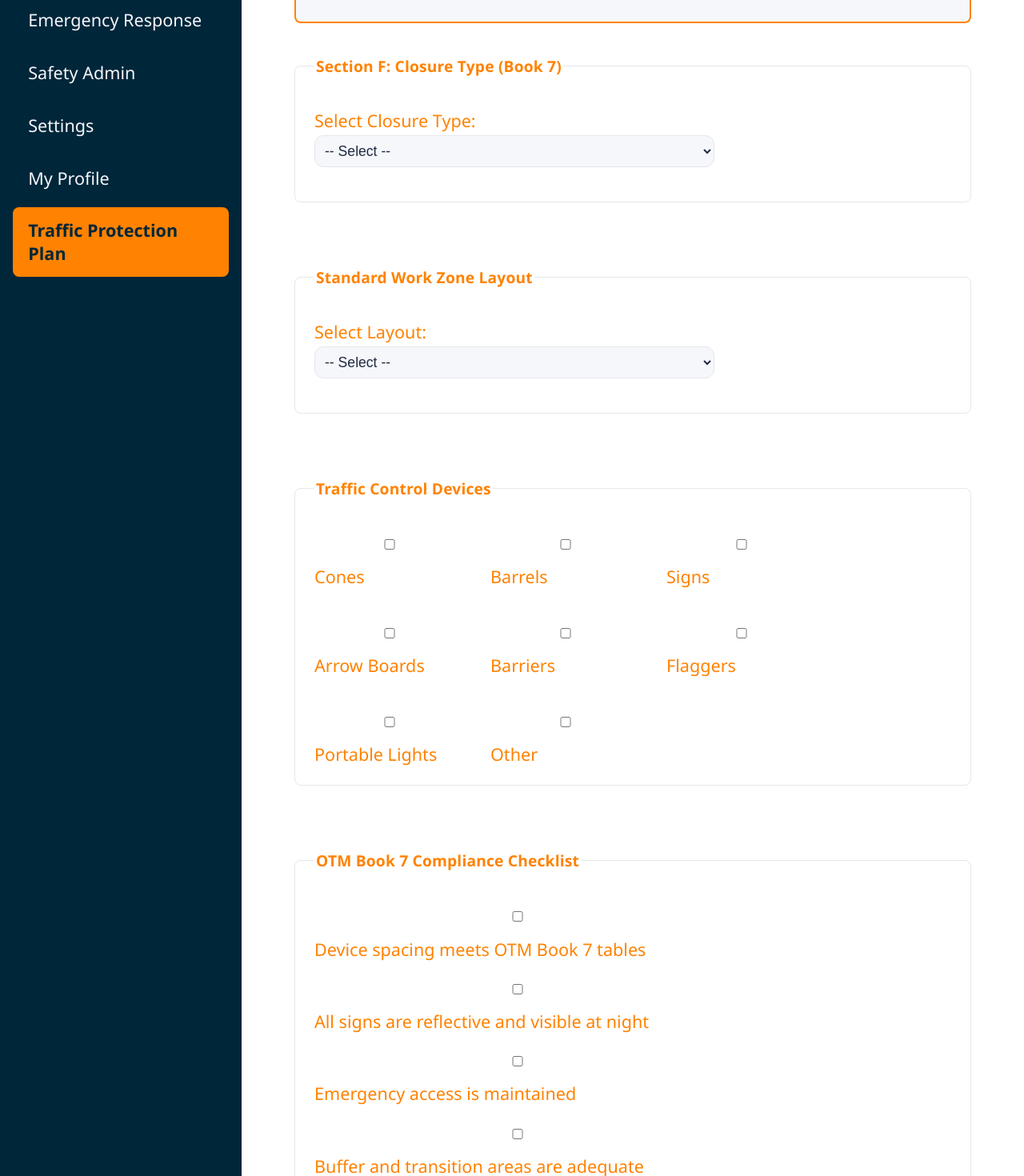
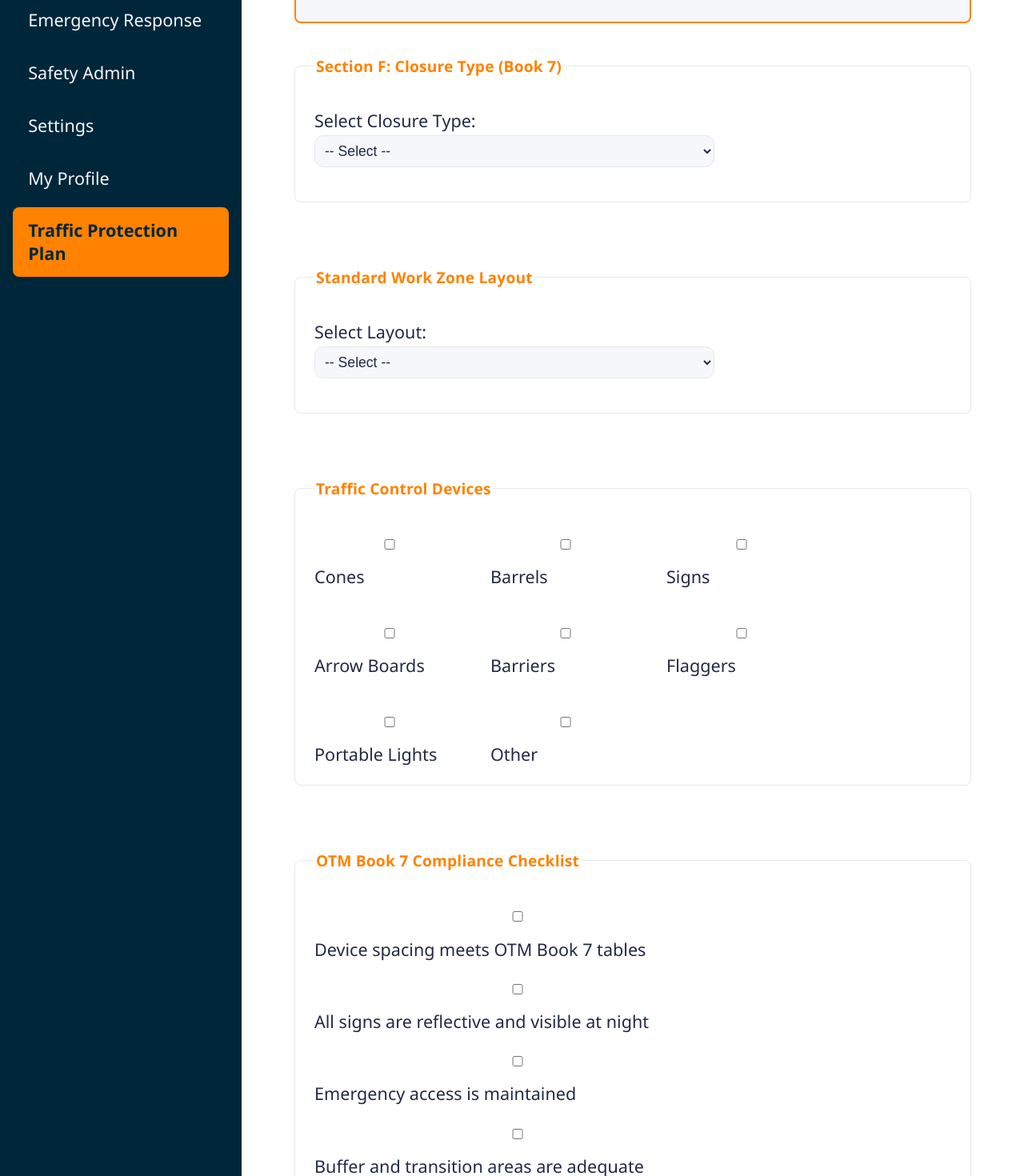
Before and after one commit to 15811643/007-safety-app, a React (Vite) app: page /traffic-protection-plan in a window 1280 px wide. Shown: the part 440-1910 px from the top of the page at 80% size. Built offline with nearby package versions, Linux system fonts and the light colour scheme.

Commit message:
Restrict orange accent to section headings only; use default text color for all other content in Traffic Control Plan

```diff
--- a/src/components/TrafficProtectionPlan.jsx
+++ b/src/components/TrafficProtectionPlan.jsx
@@ -151,7 +151,7 @@ const TrafficProtectionPlan = () => {
         <p>
           For detailed requirements, consult the <a href="https://www.publications.gov.on.ca/store/20170501121/Free_Download_Files/300958.pdf" target="_blank" rel="noopener noreferrer" style={{ color: 'var(--color-accent)', textDecoration: 'underline' }}>Ontario Traffic Manual: Book 7</a>.
         </p>
-        <ul style={{ fontSize: '1.1rem', marginLeft: '1.5rem', color: 'var(--color-accent)' }}>
+        <ul style={{ fontSize: '1.1rem', marginLeft: '1.5rem', color: 'var(--color-text)' }}>
           <li>Use standard layouts for lane closures, detours, and flagging.</li>
           <li>Follow minimum device spacing and placement tables.</li>
           <li>Ensure all signs and devices are visible and reflective at night.</li>
@@ -163,7 +163,7 @@ const TrafficProtectionPlan = () => {
         <fieldset style={{ border: '1px solid var(--color-border)', borderRadius: 8, padding: '1.5rem', marginBottom: '2.5rem' }}>
           <SectionHeading>Section F: Closure Type (Book 7)</SectionHeading>
           <div style={{ display: 'flex', flexDirection: 'column', gap: '1.2rem', maxWidth: 500 }}>
-            <label style={{ color: 'var(--color-accent)' }}>
+            <label style={{ color: 'var(--color-text)' }}>
               Select Closure Type:<br/>
               <select name="closureTypeDetailed" value={closureTypeDetailed} onChange={e => setClosureTypeDetailed(e.target.value)} style={{ fontSize: '1.1rem', padding: '0.5rem', marginTop: 4, width: '100%' }}>
                 <option value="">-- Select --</option>
@@ -205,7 +205,7 @@ const TrafficProtectionPlan = () => {
         <fieldset style={{ border: '1px solid var(--color-border)', borderRadius: 8, padding: '1.5rem', marginBottom: '2.5rem' }}>
           <SectionHeading>Standard Work Zone Layout</SectionHeading>
           <div style={{ display: 'flex', flexDirection: 'column', gap: '1.2rem', maxWidth: 500 }}>
-            <label style={{ color: 'var(--color-accent)' }}>
+            <label style={{ color: 'var(--color-text)' }}>
               Select Layout:<br/>
               <select name="standardLayout" value={form.standardLayout || ''} onChange={handleChange} style={{ fontSize: '1.1rem', padding: '0.5rem', marginTop: 4, width: '100%' }}>
                 <option value="">-- Select --</option>
@@ -230,25 +230,25 @@ const TrafficProtectionPlan = () => {
         <fieldset style={{ border: '1px solid var(--color-border)', borderRadius: 8, padding: '1.5rem', marginBottom: '2.5rem' }}>
           <SectionHeading>Traffic Control Devices</SectionHeading>
           <div style={{ display: 'flex', flexWrap: 'wrap', gap: '2.5rem 2.5rem', alignItems: 'center' }}>
-            <label style={{ color: 'var(--color-accent)', minWidth: 180 }}><input type="checkbox" name="cones" checked={devices.cones} onChange={handleChange} /> Cones</label>
-            <label style={{ color: 'var(--color-accent)', minWidth: 180 }}><input type="checkbox" name="barrels" checked={devices.barrels} onChange={handleChange} /> Barrels</label>
-            <label style={{ color: 'var(--color-accent)', minWidth: 180 }}><input type="checkbox" name="signs" checked={devices.signs} onChange={handleChange} /> Signs</label>
-            <label style={{ color: 'var(--color-accent)', minWidth: 180 }}><input type="checkbox" name="arrowBoards" checked={devices.arrowBoards} onChange={handleChange} /> Arrow Boards</label>
-            <label style={{ color: 'var(--color-accent)', minWidth: 180 }}><input type="checkbox" name="barriers" checked={devices.barriers} onChange={handleChange} /> Barriers</label>
-            <label style={{ color: 'var(--color-accent)', minWidth: 180 }}><input type="checkbox" name="flaggers" checked={devices.flaggers} onChange={handleChange} /> Flaggers</label>
-            <label style={{ color: 'var(--color-accent)', minWidth: 180 }}><input type="checkbox" name="portableLights" checked={devices.portableLights} onChange={handleChange} /> Portable Lights</label>
-            <label style={{ color: 'var(--color-accent)', minWidth: 180 }}><input type="checkbox" name="otherDevice" checked={devices.otherDevice} onChange={handleChange} /> Other</label>
+            <label style={{ color: 'var(--color-text)', minWidth: 180 }}><input type="checkbox" name="cones" checked={devices.cones} onChange={handleChange} /> Cones</label>
+            <label style={{ color: 'var(--color-text)', minWidth: 180 }}><input type="checkbox" name="barrels" checked={devices.barrels} onChange={handleChange} /> Barrels</label>
+            <label style={{ color: 'var(--color-text)', minWidth: 180 }}><input type="checkbox" name="signs" checked={devices.signs} onChange={handleChange} /> Signs</label>
+            <label style={{ color: 'var(--color-text)', minWidth: 180 }}><input type="checkbox" name="arrowBoards" checked={devices.arrowBoards} onChange={handleChange} /> Arrow Boards</label>
+            <label style={{ color: 'var(--color-text)', minWidth: 180 }}><input type="checkbox" name="barriers" checked={devices.barriers} onChange={handleChange} /> Barriers</label>
+            <label style={{ color: 'var(--color-text)', minWidth: 180 }}><input type="checkbox" name="flaggers" checked={devices.flaggers} onChange={handleChange} /> Flaggers</label>
+            <label style={{ color: 'var(--color-text)', minWidth: 180 }}><input type="checkbox" name="portableLights" checked={devices.portableLights} onChange={handleChange} /> Portable Lights</label>
+            <label style={{ color: 'var(--color-text)', minWidth: 180 }}><input type="checkbox" name="otherDevice" checked={devices.otherDevice} onChange={handleChange} /> Other</label>
           </div>
         </fieldset>
         {/* Compliance Checklist */}
         <fieldset style={{ border: '1px solid var(--color-border)', borderRadius: 8, padding: '1.5rem', marginBottom: '2.5rem' }}>
           <SectionHeading>OTM Book 7 Compliance Checklist</SectionHeading>
           <div style={{ display: 'flex', flexDirection: 'column', gap: '1.2rem', maxWidth: 500 }}>
-            <label style={{ color: 'var(--color-accent)' }}><input type="checkbox" name="check-spacing" /> Device spacing meets OTM Book 7 tables</label>
-            <label style={{ color: 'var(--color-accent)' }}><input type="checkbox" name="check-signs" /> All signs are reflective and visible at night</label>
-            <label style={{ color: 'var(--color-accent)' }}><input type="checkbox" name="check-access" /> Emergency access is maintained</label>
-            <label style={{ color: 'var(--color-accent)' }}><input type="checkbox" name="check-buffer" /> Buffer and transition areas are adequate</label>
-            <label style={{ color: 'var(--color-accent)' }}><input type="checkbox" name="check-training" /> All workers trained in OTM Book 7 requirements</label>
+            <label style={{ color: 'var(--color-text)' }}><input type="checkbox" name="check-spacing" /> Device spacing meets OTM Book 7 tables</label>
+            <label style={{ color: 'var(--color-text)' }}><input type="checkbox" name="check-signs" /> All signs are reflective and visible at night</label>
+            <label style={{ color: 'var(--color-text)' }}><input type="checkbox" name="check-access" /> Emergency access is maintained</label>
+            <label style={{ color: 'var(--color-text)' }}><input type="checkbox" name="check-buffer" /> Buffer and transition areas are adequate</label>
+            <label style={{ color: 'var(--color-text)' }}><input type="checkbox" name="check-training" /> All workers trained in OTM Book 7 requirements</label>
           </div>
         </fieldset>
         {/* Project/Site Details */}
```
